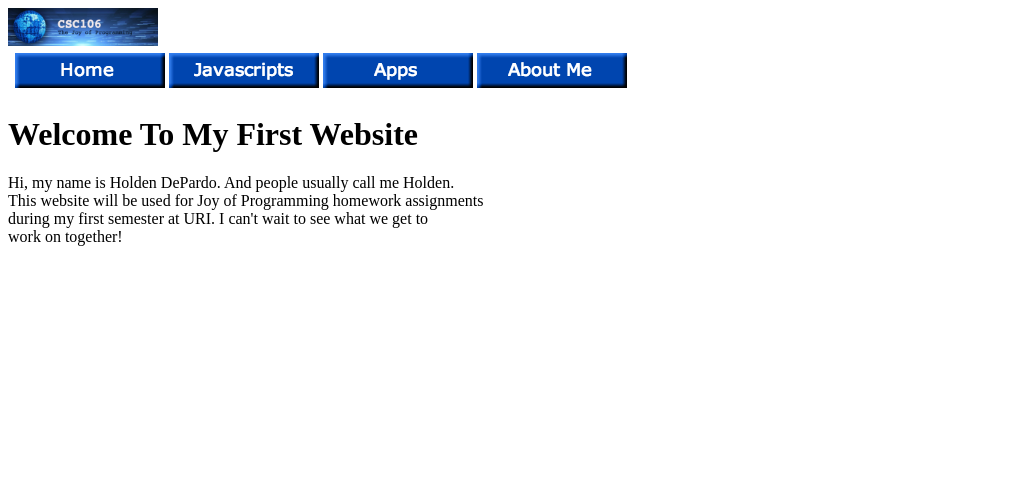
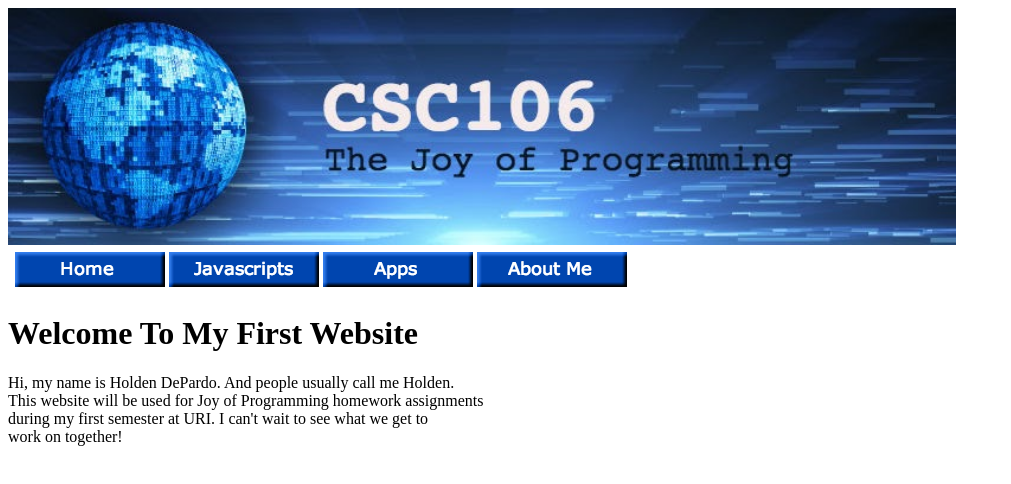
Before and after one commit to holdendepardo/holdendepardo.github.io, a plain HTML site: page index.html in a window 1280 px wide. Shown: the whole page, without its empty margins (0-1011 px from the left). Drawn offline with Linux system fonts and the light colour scheme.

Commit message:
Update index.html

```diff
--- a/index.html
+++ b/index.html
@@ -6,7 +6,7 @@
   </head>
 
   <body>
-      <img src="csc106_banner.jpg" alt="csc_106" width="150">
+      <img src="csc106_banner.jpg" alt="csc_106" width="75%">
 
     <table>
       <th>
```
